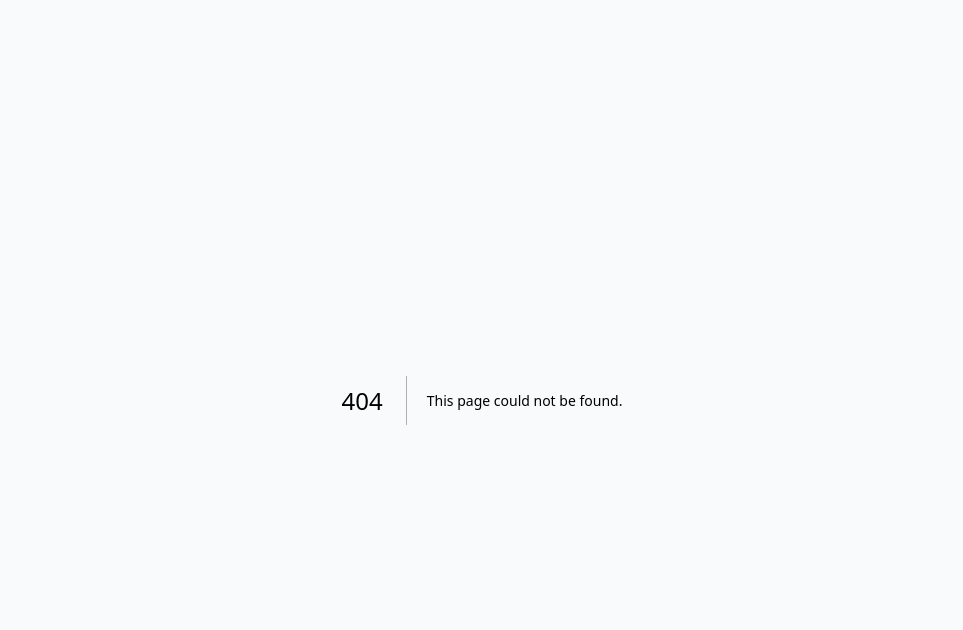
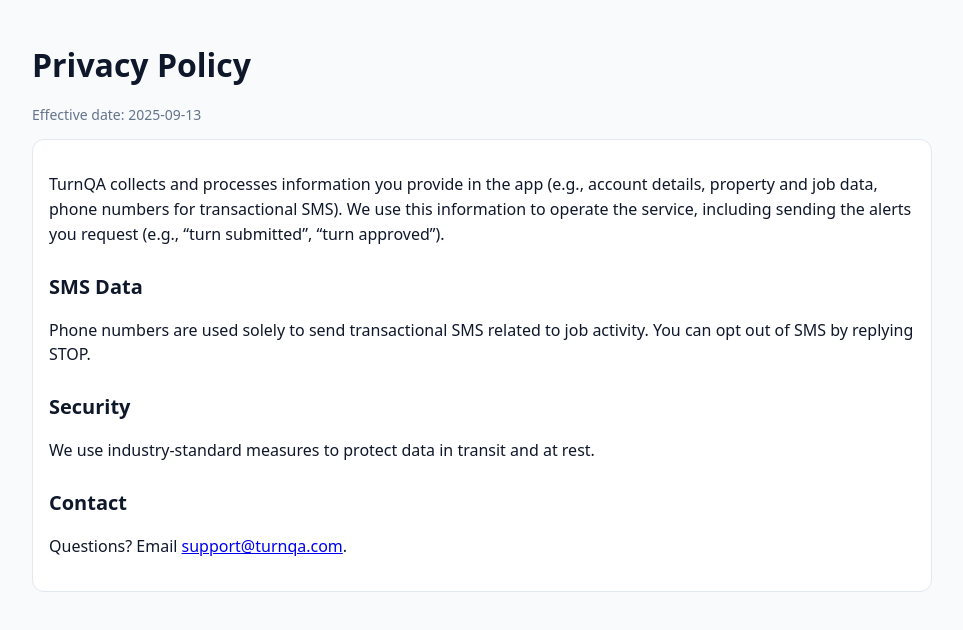
Before and after one commit to dmeadows001/turn-qa, a Next.js app: page /legal/privacy in a window 1280 px wide. Before the commit this address had no page. Shown: the top 630 px of the page, without its empty margins (158-1121 px from the left). Built offline with nearby package versions, Linux system fonts and the light colour scheme.

Commit message:
Create privacy.js

```diff
--- /dev/null
+++ b/pages/legal/privacy.js
@@ -0,0 +1,48 @@
+// pages/legal/privacy.js
+import Head from 'next/head';
+
+export default function Privacy() {
+  const wrap = {
+    maxWidth: 900,
+    margin: '40px auto',
+    padding: '0 16px',
+    fontFamily: 'ui-sans-serif, system-ui, -apple-system, Segoe UI, Roboto, Helvetica, Arial',
+    lineHeight: 1.55,
+    color: '#0f172a',
+  };
+  const h1 = { fontSize: 32, marginBottom: 10 };
+  const h2 = { fontSize: 20, marginTop: 24, marginBottom: 6 };
+  const small = { color: '#64748b', fontSize: 14 };
+  const box = { border: '1px solid #e2e8f0', borderRadius: 12, padding: 16, background: '#fff' };
+
+  return (
+    <>
+      <Head>
+        <title>TurnQA Privacy Policy</title>
+        <meta name="robots" content="noindex,nofollow" />
+        <meta name="description" content="TurnQA privacy summary." />
+        <link rel="canonical" href="https://www.turnqa.com/legal/privacy" />
+      </Head>
+
+      <main style={wrap}>
+        <h1 style={h1}>Privacy Policy</h1>
+        <p style={small}>Effective date: {new Date().toISOString().slice(0, 10)}</p>
+        <div style={{...box, marginTop: 14}}>
+          <p>
+            TurnQA collects and processes information you provide in the app (e.g., account details, property and job data,
+            phone numbers for transactional SMS). We use this information to operate the service, including sending the alerts
+            you request (e.g., “turn submitted”, “turn approved”).
+          </p>
+          <h2 style={h2}>SMS Data</h2>
+          <p>
+            Phone numbers are used solely to send transactional SMS related to job activity. You can opt out of SMS by replying STOP.
+          </p>
+          <h2 style={h2}>Security</h2>
+          <p>We use industry-standard measures to protect data in transit and at rest.</p>
+          <h2 style={h2}>Contact</h2>
+          <p>Questions? Email <a href="mailto:support@turnqa.com">support@turnqa.com</a>.</p>
+        </div>
+      </main>
+    </>
+  );
+}
```
